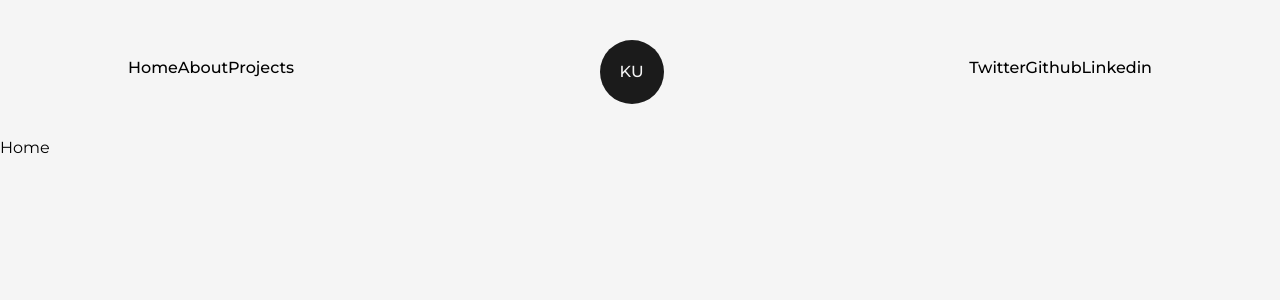
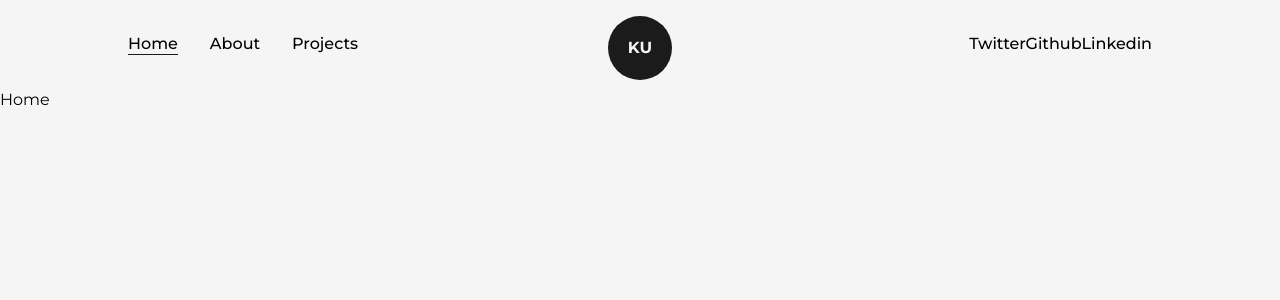
Before and after one commit to kayishau/official_portfolio, a Next.js app: page / in a window 1280 px wide. Shown: the top 300 px of the page. Built offline with nearby package versions, Linux system fonts and the light colour scheme.

Commit message:
Navbar animations

```diff
--- a/src/components/Logo.js
+++ b/src/components/Logo.js
@@ -1,13 +1,22 @@
 import Link from "next/link";
 import React from "react";
+import {motion} from "framer-motion"
+
+const MotionLink = motion(Link)
 
 const Logo = () => {
     return (
         <div className="flex items-center justify-center mt-2">
-            <Link href="/"
+            <MotionLink href="/"
             className='w-16 h-16 bg-dark text-light flex items-center justify-center
-            rounded-full'
-            >KU</Link>
+            rounded-full text-2x1 font-bold'
+
+            whileHover={{
+                backgroundColor:["#121212", "rgba(131,58,180,1)","rgba(253,29,29,1)","rgba(252,176,69,1)","rgba(131,58,180,1)", "#121212"],
+                transition:{duration:1, repeat: Infinity}
+            }}
+
+            >KU</MotionLink>
         </div>
     )
 }
--- a/src/components/NavBar.js
+++ b/src/components/NavBar.js
@@ -1,6 +1,24 @@
 import React from "react";
 import Link from "next/link";
 import Logo from '@/components/Logo'
+import { useRouter } from  'next/router'
+
+const CustomLink = ({href, title, className=""}) => {
+    const router = useRouter()
+
+    return (
+        <Link href={href} className={`${className} relative group`}>
+            {title}
+
+            <span className={`
+            h-[1px] inline-block w-0 bg-dark absolute left-0 -bottom-0.5
+            group-hover:w-full transition-[width] ease duration-300
+            ${router.asPath === href ? 'w-full' : 'w-0'}
+           `}
+            >&nbsp;</span>
+        </Link>
+    )
+}
 
 const NavBar = () => {
     return (
@@ -8,16 +26,21 @@
         className="w-full px-32 py-8 font-medium flex items-center justify-between"
         >
             <nav>
-                <Link href="/">Home</Link>
-                <Link href="/about">About</Link>
-                <Link href="/projects">Projects</Link>
+                <CustomLink href="/" title="Home" className='mr-4' />
+                <CustomLink href="/about" title="About" className='mx-4' />
+                <CustomLink href="/projects" title="Projects" className='mx-4' />
             </nav>
-            <Logo />
+
             <nav>
                 <Link href="/" target={"_blank"}>Twitter</Link>
                 <Link href="/" target={"_blank"}>Github</Link>
                 <Link href="/" target={"_blank"}>Linkedin</Link>
             </nav>
+
+            <div className="absolute left-[50%] top-2 translate-x-[-50%]">
+                <Logo />
+            </div>
+
         </header>
     )
 }
```
